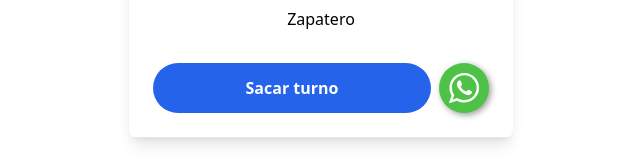
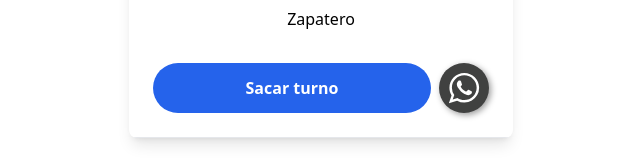
Before and after one commit to Jobao/turnero-frontend, a Vue app: page /1 in a window 1280 px wide. Shown: the part 201-364 px from the top of the page, without its empty margins (319-959 px from the left). Built offline with nearby package versions, Linux system fonts and the light colour scheme.

Commit message:
Al no recibir un numero de telefono el icono se pone gris y no se puede clickear

```diff
--- a/src/components/WhatsappButtonComponent.vue
+++ b/src/components/WhatsappButtonComponent.vue
@@ -1,6 +1,6 @@
 <template>
-  <a :href="crearWhatsappURL()"
-    ><svg viewBox="0 0 32 32" class="whatsapp-ico">
+  <a :href="crearWhatsappURL()" :class="props.telefono === '' ? 'disabled' : ''">
+    <svg viewBox="0 0 32 32" :class="props.telefono === '' ? 'whatsapp-ico-disabled' : 'whatsapp-ico'">
       <path
         d=" M19.11 17.205c-.372 0-1.088 1.39-1.518 1.39a.63.63 0 0 1-.315-.1c-.802-.402-1.504-.817-2.163-1.447-.545-.516-1.146-1.29-1.46-1.963a.426.426 0 0 1-.073-.215c0-.33.99-.945.99-1.49 0-.143-.73-2.09-.832-2.335-.143-.372-.214-.487-.6-.487-.187 0-.36-.043-.53-.043-.302 0-.53.115-.746.315-.688.645-1.032 1.318-1.06 2.264v.114c-.015.99.472 1.977 1.017 2.78 1.23 1.82 2.506 3.41 4.554 4.34.616.287 2.035.888 2.722.888.817 0 2.15-.515 2.478-1.318.13-.33.244-.73.244-1.088 0-.058 0-.144-.03-.215-.1-.172-2.434-1.39-2.678-1.39zm-2.908 7.593c-1.747 0-3.48-.53-4.942-1.49L7.793 24.41l1.132-3.337a8.955 8.955 0 0 1-1.72-5.272c0-4.955 4.04-8.995 8.997-8.995S25.2 10.845 25.2 15.8c0 4.958-4.04 8.998-8.998 8.998zm0-19.798c-5.96 0-10.8 4.842-10.8 10.8 0 1.964.53 3.898 1.546 5.574L5 27.176l5.974-1.92a10.807 10.807 0 0 0 16.03-9.455c0-5.958-4.842-10.8-10.802-10.8z"
         fill-rule="evenodd"
@@ -38,8 +38,26 @@ function crearWhatsappURL() {
   right: 20px;
   z-index: 10;
 }
+.whatsapp-ico-disabled {
+  fill: white;
+  width: 50px;
+  height: 50px;
+  padding: 3px;
+  background-color: #404140;
+  border-radius: 50%;
+  box-shadow: 2px 2px 6px rgba(0, 0, 0, 0.4);
+  /* box-shadow: 2px 2px 11px rgba(0,0,0,0.7); */
+  bottom: 20px;
+  right: 20px;
+  z-index: 10;
+}
 
 .whatsapp-ico:hover {
   box-shadow: 2px 2px 11px rgba(0, 0, 0, 0.7);
 }
+
+.disabled {
+  pointer-events: none;
+  cursor: default;
+}
 </style>
```
